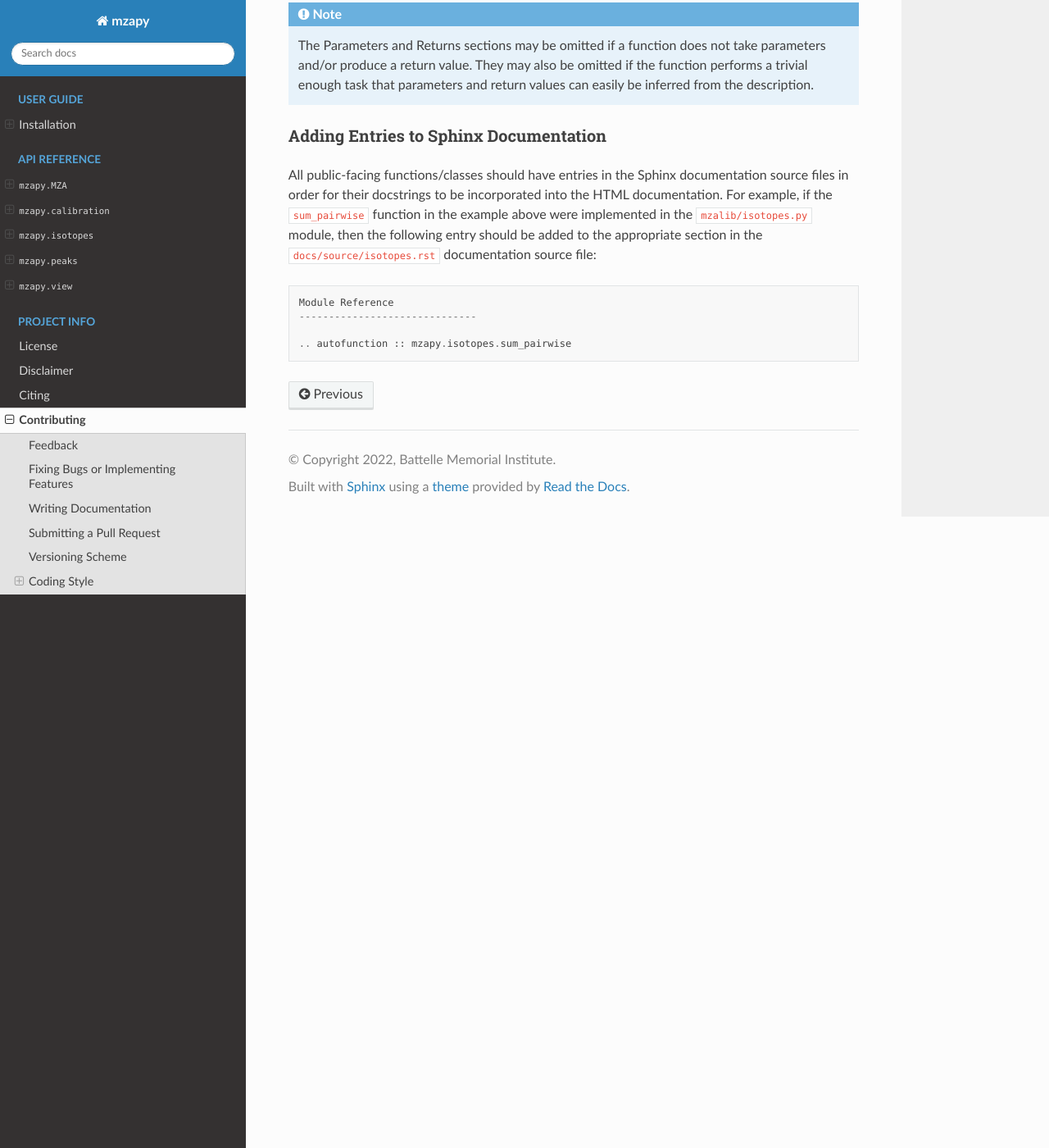
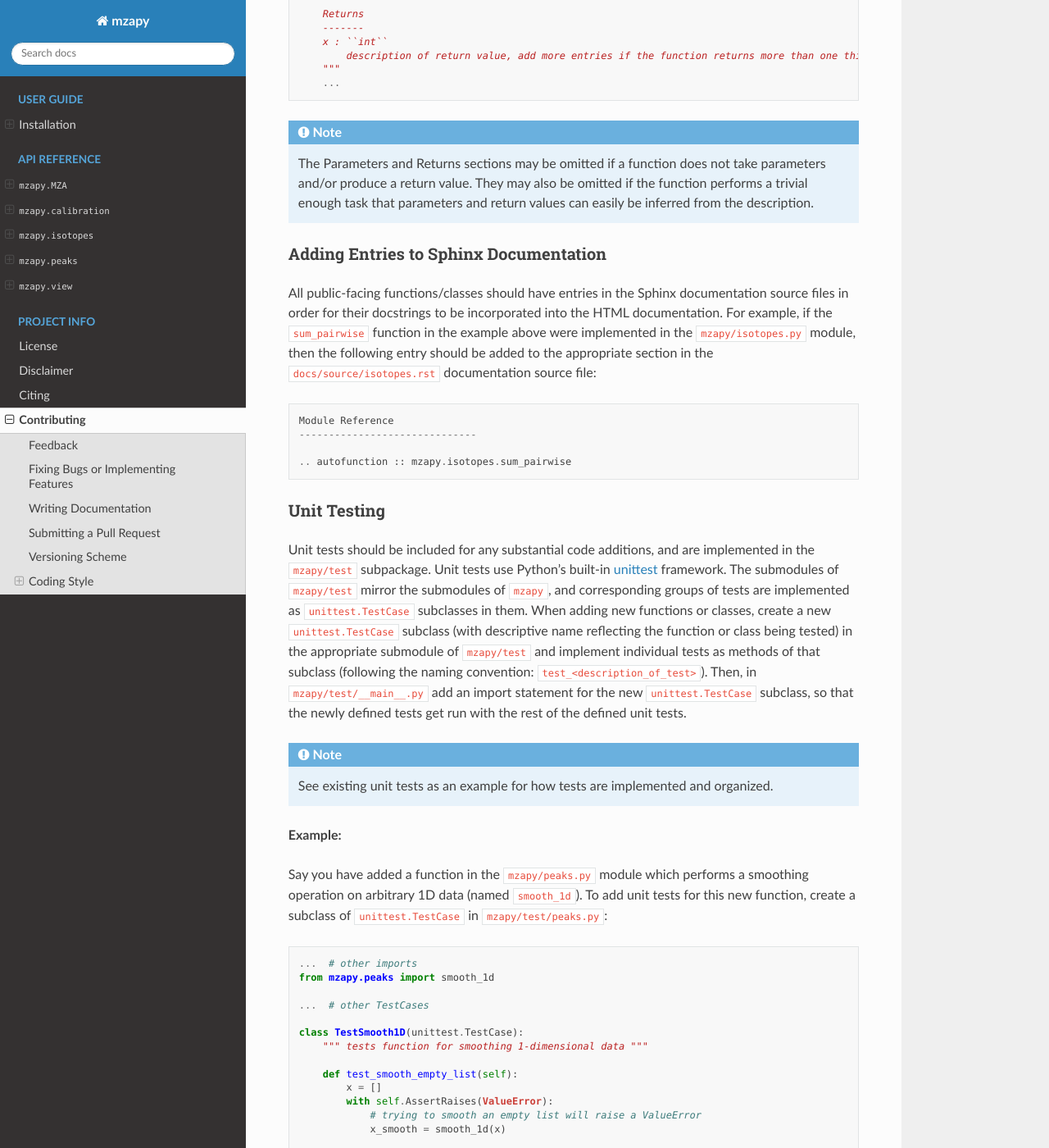
Before and after one commit to PNNL-m-q/mzapy, a Sphinx documentation site: the page built from docs/source/project_info/contributing.rst, in a window 1280 px wide and 1400 px high, scrolled down 3323 px. Shown: the whole window at 82% size. Built offline with Sphinx 7.4.7 and the Read the Docs theme 2.0.0, drawn with Linux system fonts in a browser that asks for light colours; some of the changed text lies outside the part shown.

Commit message:
Added a section to the documentation about unit testing

```diff
--- a/docs/source/project_info/contributing.rst
+++ b/docs/source/project_info/contributing.rst
@@ -15,12 +15,14 @@ When reporting bugs, please include:
 * The version(s) of the package dependency (or dependencies) that produce the bug
 * Detailed steps to reproduce the bug
 * Any details about your local setup that might be helpful in troubleshooting
+* add the "bug" label (from menu on right when creating new issue)
 
 When proposing a new feature:
 
 * Explain in detail how it would work
 * Keep the scope as narrow as possible
 * Where possible, include code/pseudocode snippets to explain implementation or expected behavior
+* add the "enhancement" label (from menu on right when creating new issue)
 
 
 Fixing Bugs or Implementing Features
@@ -67,7 +69,7 @@ Versioning Scheme
 The version of ``mzapy`` is stored in the ``__version__`` variable in ``mzapy/__init__.py``.
 The versioning scheme follows the format *mza_version.major_version.minor_version*:
 
-* *mza version* - this is kept in lock-step with the version of the underlying MZA format
+* *mza version* - this is kept in lock-step with the version of the underlying `MZA format <https://github.com/PNNL-m-q/mza>`_
 * *major version* - increments after every time changes in the ``dev`` branch are merged into the ``main`` branch
 * *minor version* - increments after every time changes in individual bugfix/feature/docs branches are merged into the ``dev`` branch
 
@@ -80,6 +82,10 @@ The versioning scheme follows the format *mza_version.major_version.minor_versio
 
 Coding Style
 -----------------------------
+Before contributing, please look through the existing codebase as a reference for general coding style and try
+to keep your code consistent. Below are some more detailed guidelines that cover naming conventions, documentation,
+and unit testing.
+
 
 Naming Conventions
 ******************************
@@ -101,13 +107,13 @@ Internal function/class names should be prepended with "_". Example:
 
         Parameters
         ----------
-        x : list(int)
-        y : list(int)
+        x : ``list(int)``
+        y : ``list(int)``
             lists of integers, must be same length
 
         Returns
         -------
-        sums : list(int)
+        sums : ``list(int)``
             list of pairwise sums
         """
         # uses the internal _add function
@@ -129,18 +135,18 @@ sections (if applicable) as in the following example:
 
         Parameters
         ----------
-        a : int
+        a : ``int``
             parameter a description
-        b : float
+        b : ``float``
             parameter b description
-        c : str, optional
+        c : ``str``, optional
             parameter c description, indicate behaviors when c parameter is provided/not provided
-        d : int, default=1234
+        d : ``int``, default=1234
             parameter d description, if the default value has some significance describe that here
 
         Returns
         -------
-        x : int
+        x : ``int``
             description of return value, add more entries if the function returns more than one thing
         """
         ...
@@ -157,7 +163,7 @@ Adding Entries to Sphinx Documentation
 **********************************************
 All public-facing functions/classes should have entries in the Sphinx documentation source files in order for their
 docstrings to be incorporated into the HTML documentation. For example, if the ``sum_pairwise`` function in the example
-above were implemented in the ``mzalib/isotopes.py`` module, then the following entry should be added to the
+above were implemented in the ``mzapy/isotopes.py`` module, then the following entry should be added to the
 appropriate section in the ``docs/source/isotopes.rst`` documentation source file:
 
 .. code-block::
@@ -166,3 +172,73 @@ appropriate section in the ``docs/source/isotopes.rst`` documentation source fil
     ------------------------------
 
     .. autofunction :: mzapy.isotopes.sum_pairwise
+
+
+Unit Testing
+**********************************************
+Unit tests should be included for any substantial code additions, and are implemented in the
+``mzapy/test`` subpackage. Unit tests use Python's built-in
+`unittest <https://docs.python.org/3/library/unittest.html>`_ framework. The submodules of ``mzapy/test`` mirror
+the submodules of ``mzapy``, and corresponding groups of tests are implemented as ``unittest.TestCase`` subclasses in them.
+When adding new functions or classes, create a new ``unittest.TestCase`` subclass (with descriptive name reflecting the function
+or class being tested) in the appropriate submodule of ``mzapy/test``
+and implement individual tests as methods of that subclass (following the naming convention: ``test_<description_of_test>``).
+Then, in ``mzapy/test/__main__.py`` add an import statement for the new ``unittest.TestCase`` subclass, so that the newly defined tests
+get run with the rest of the defined unit tests.
+
+.. note::
+
+    See existing unit tests as an example for how tests are implemented and organized.
+
+
+**Example:**
+
+Say you have added a function in the ``mzapy/peaks.py`` module which performs a smoothing operation on arbitrary 1D data
+(named ``smooth_1d``). To add unit tests for this new function, create a subclass of
+``unittest.TestCase`` in ``mzapy/test/peaks.py``:
+
+.. code-block:: python3
+
+    ...  # other imports
+    from mzapy.peaks import smooth_1d
+
+    ...  # other TestCases
+
+    class TestSmooth1D(unittest.TestCase):
+        """ tests function for smoothing 1-dimensional data """
+
+        def test_smooth_empty_list(self):
+            x = []
+            with self.AssertRaises(ValueError):
+                # trying to smooth an empty list will raise a ValueError
+                x_smooth = smooth_1d(x)
+
+        def test_smooth_list_too_short(self):
+            x = [1, 2, 3, 4]
+            with self.AssertRaises(ValueError):
+                # there need to be at least 5 points to smooth the data
+                x_smooth = smooth_1d(x)
+
+        ...  # other test methods for the smooth_1d function
+
+    ...
+
+
+Then, you only need to import the new ``unittest.TestCase`` subclass in ``mzapy/test/__main__.py``:
+
+.. code-block:: python3
+
+    ...  # other imports
+    from mzapy.test.peaks import TestSmooth1D
+
+    ...
+
+
+Or, if there are already ``unittest.TestCase`` subclasses imported from that module, just add to that line:
+
+.. code-block:: python3
+
+    ...  # other imports
+    from mzapy.test.peaks import TestPeakFitting1D, TestLinearInterpolation1D, TestSmooth1D
+
+    ...
--- a/mzapy/__init__.py
+++ b/mzapy/__init__.py
@@ -10,7 +10,7 @@ Joon-Yong Lee (junyoni@gmail.com)
 
 # mza_version.major_version.minor_version
 # mza_version is kept in lockstep with release of MZA format
-__version__ = '1.3.1.dylanhross_2'
+__version__ = '1.3.1.dylanhross_3'
 
 
 import queue
```
Also changed, not shown: 1 other file.
